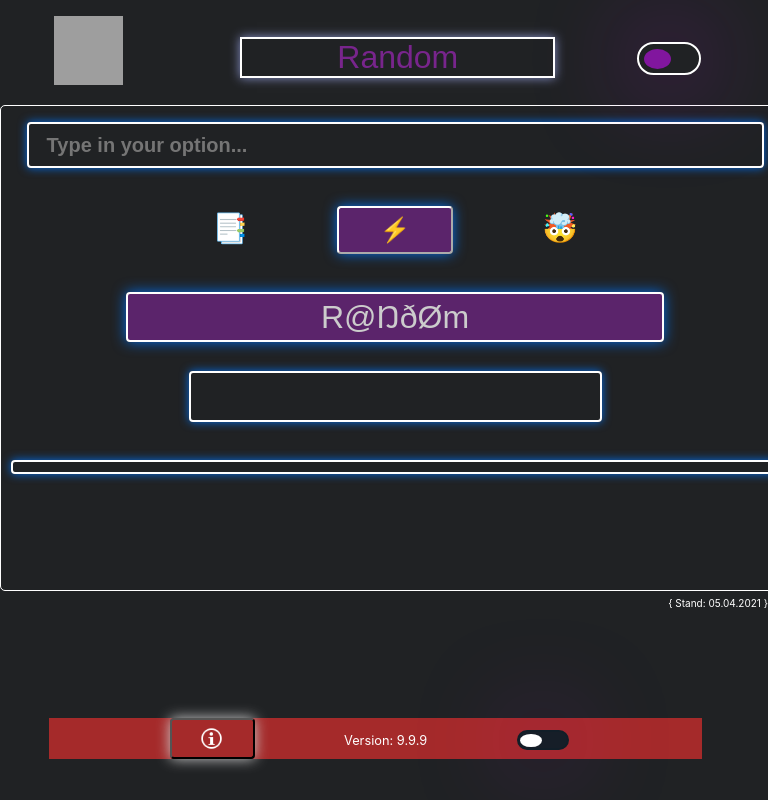
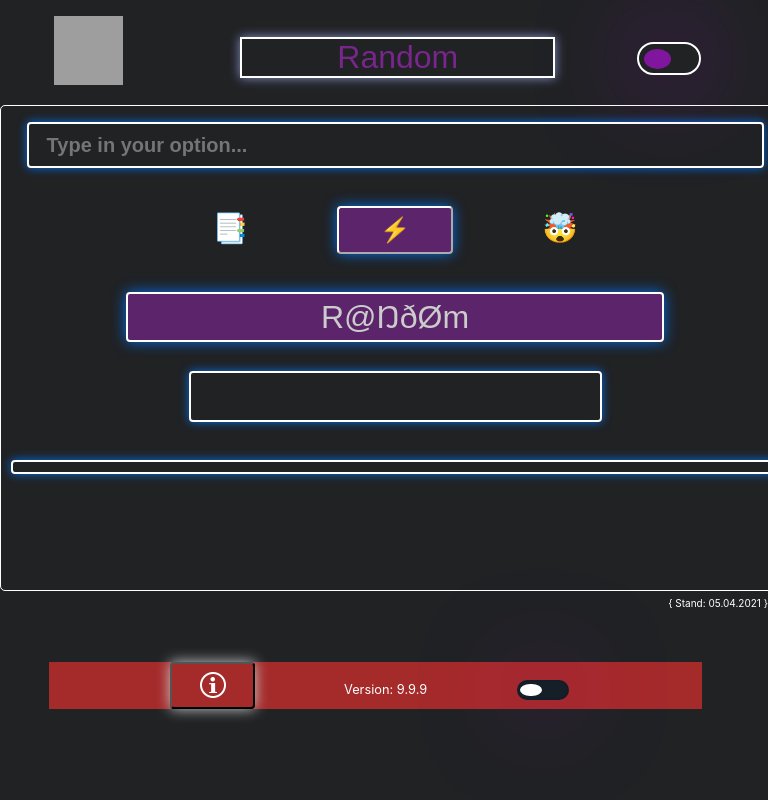
Before and after one commit to JARVIS-source/random-web, a React (Create React App) app: page / in a window 768 px wide. Shown: the top 800 px of the page. Built offline with nearby package versions, Linux system fonts and the light colour scheme; grey boxes are pictures that could not be loaded.

Commit message:
finished

```diff
--- a/public/main.css
+++ b/public/main.css
@@ -76,7 +76,7 @@ body {
         margin-top: 0.25rem;
         width: 25px;
         height: 25px;
-        left: -0.78rem;
+        left: -0.01rem;
     }
 
     .display {
@@ -189,7 +189,6 @@ body {
     }
 }
 
-
 @media screen and (min-width:320px) and (max-width:767px) and (orientation:landscape) {
     .nav.container {
         width: 85%;
@@ -217,8 +216,8 @@ body {
 
     #infpic {
         position: relative;
-        padding-left: 50%;
-        margin-top: 0.25rem;
+        padding-left: -0.1rem;
+        margin-top: 0.35rem;
         width: 25px;
         height: 25px;
     }
@@ -235,7 +234,7 @@ body {
     .footer {
         margin-left: 5.3%;
         width: 85%;
-        margin-top: -0.8rem;
+        margin-top: -0.1rem;
     }
 
     #info {
@@ -343,7 +342,7 @@ body {
     #infpic {
         position: relative;
         margin-left: 2%;
-        margin-top: 1%;
+        margin-top: 10%;
         width: 32px;
         height: 32px;
     }
@@ -364,15 +363,6 @@ body {
         margin-top: 5%;
         margin-left: 0.3%;
         padding: 5px;
-    }
-
-    #infpic {
-        position: relative;
-        margin-top: 0.25rem;
-        margin-left: 30%;
-        width: 25px;
-        height: 25px;
-        left: -0.75rem;
     }
 
     .display {
@@ -495,7 +485,7 @@ body {
     #infpic {
         position: relative;
         margin-left: 2%;
-        margin-top: 1%;
+        margin-top: 5%;
         width: 32px;
         height: 32px;
     }
@@ -516,15 +506,6 @@ body {
         margin-top: 5%;
         margin-left: 0.05%;
         padding: 5px;
-    }
-
-    #infpic {
-        position: relative;
-        margin-top: 0.3rem;
-        margin-left: 34%;
-        width: 25px;
-        height: 25px;
-        left: -0.75rem;
     }
 
     .display {
@@ -1659,7 +1640,7 @@ input:checked+.slider:before {
 
 .footer {
     position: fixed;
-    top: 90%;
+    top: 83%;
     text-align: center;
     color: #ffffff;
     background-color: brown;
```
